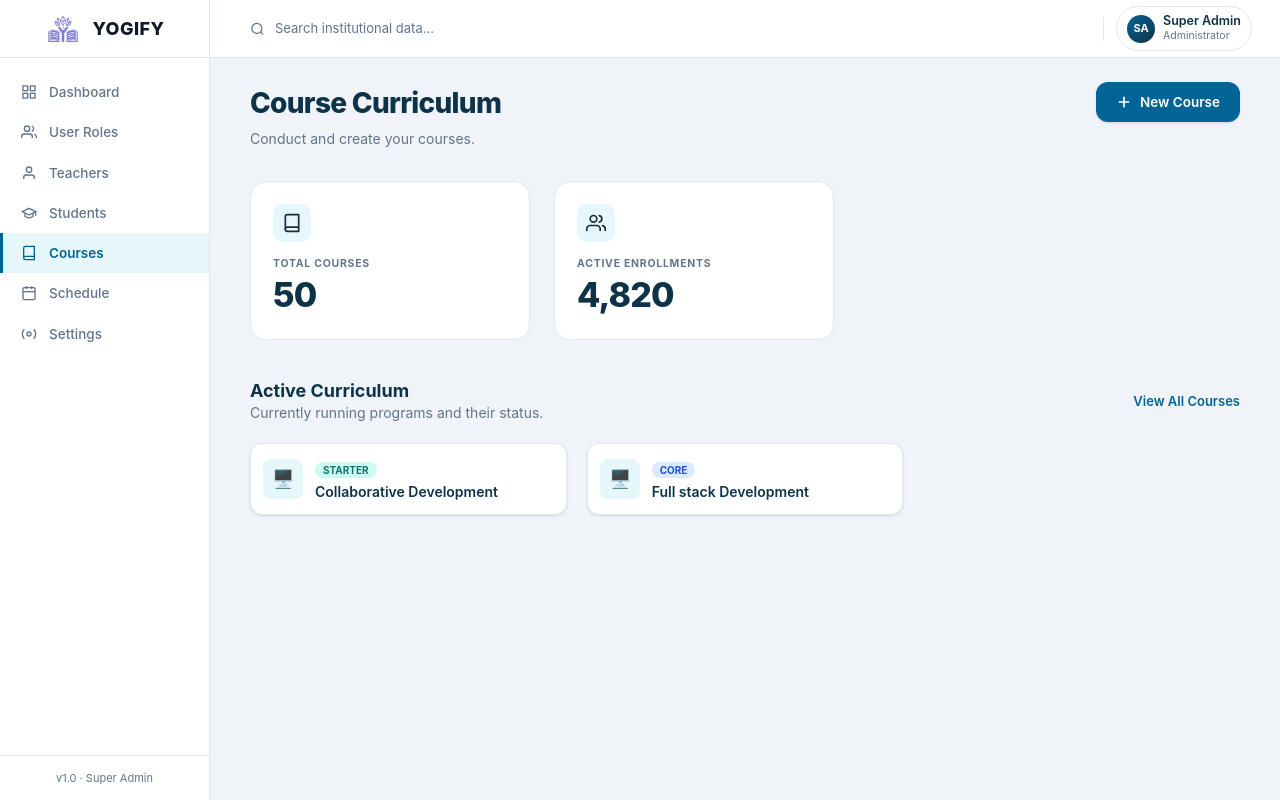
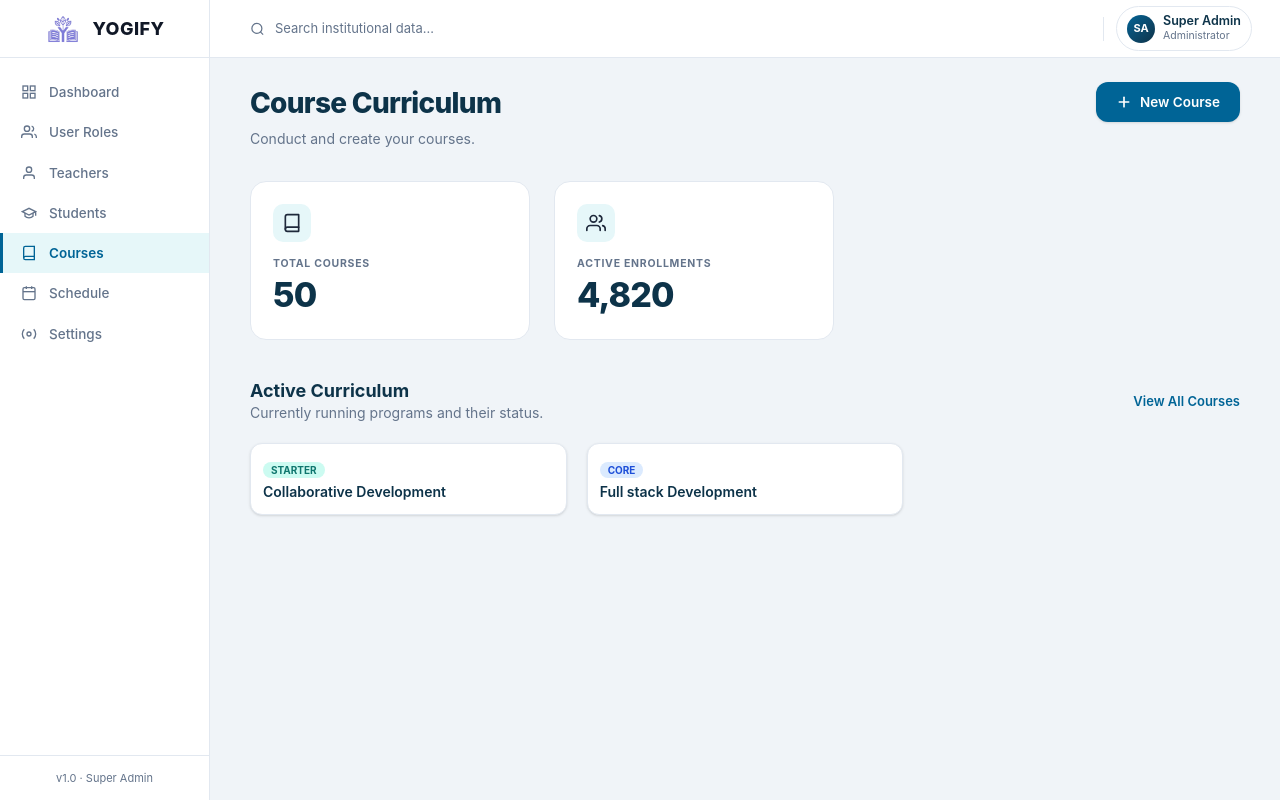
Before and after one commit to Adarsh-shres/Academy-Management-System, a React (Vite) app in the folder client/: page /courses in a window 1280 px wide. Built offline with nearby package versions, Linux system fonts and the light colour scheme.

Commit message:
feat: add course page with active curriculum and schedule

```diff
--- a/client/src/components/CurriculumCard.tsx
+++ b/client/src/components/CurriculumCard.tsx
@@ -7,9 +7,6 @@ interface CurriculumCardProps {
 export default function CurriculumCard({ title, tag, tagColor = 'bg-[#e6f7f9] text-[#006496]' }: CurriculumCardProps) {
   return (
     <div className="flex items-center gap-3 bg-white rounded-xl border border-[#e2e8f0] p-3 shadow-sm hover:shadow-md transition-shadow">
-      <div className="w-10 h-10 bg-[#e6f7f9] rounded-lg flex items-center justify-center shrink-0">
-        <span className="text-[#006496] text-lg">🖥</span>
-      </div>
       <div className="flex-1 min-w-0">
         <span className={`text-[10px] px-2 py-0.5 rounded-full font-bold ${tagColor}`}>{tag}</span>
         <p className="text-sm font-semibold text-[#0d3349] mt-0.5 truncate">{title}</p>
```
